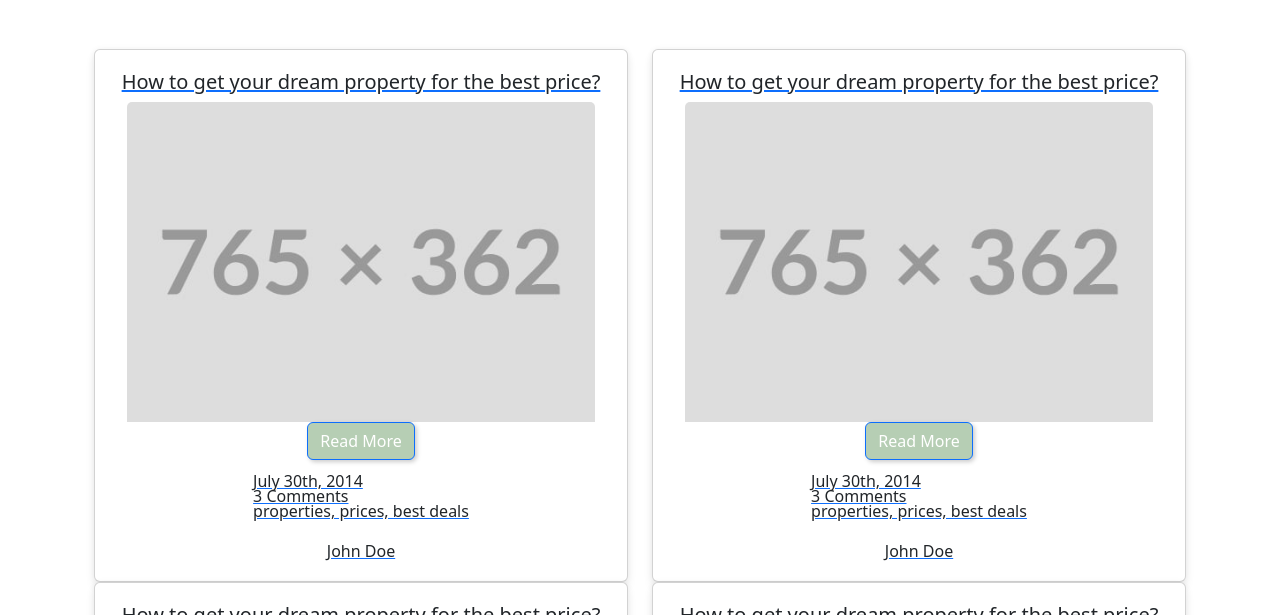
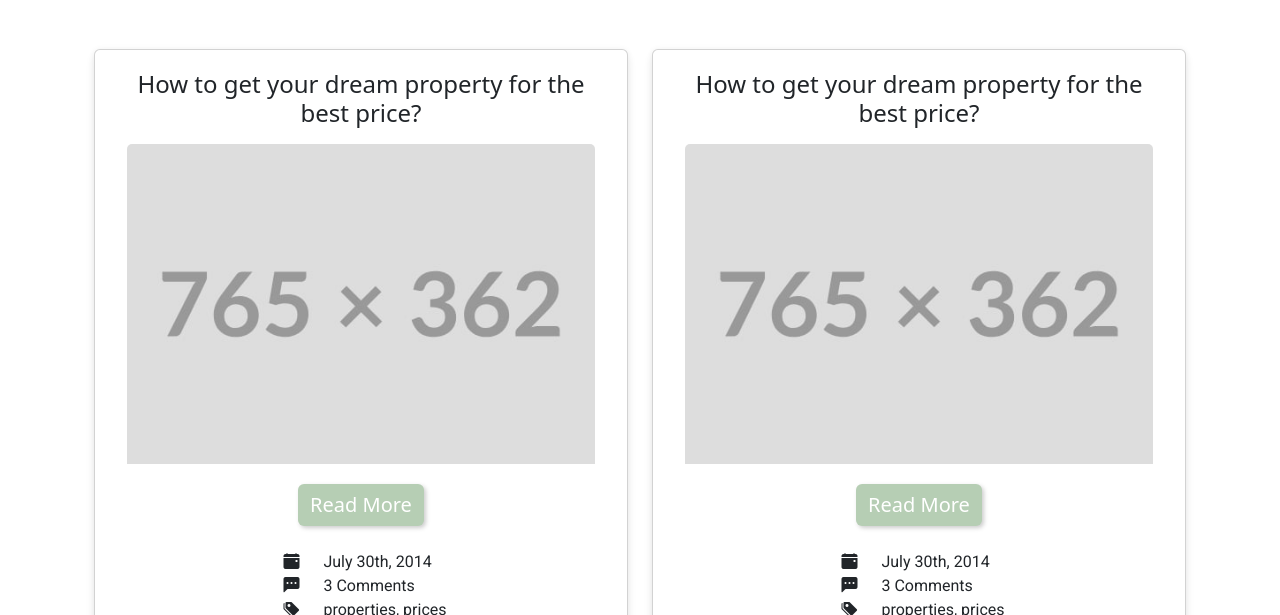
Before and after one commit to benwpsefton/my-react-app, a React app: page /news in a window 1280 px wide. Shown: the part 337-952 px from the top of the page. Built offline with nearby package versions, Linux system fonts and the light colour scheme.

Commit message:
finished news and article functionality, NewsArticleList and ArticleDetail both added/finished, added src/data and src/pages

```diff
--- a/src/App.css
+++ b/src/App.css
@@ -6,6 +6,7 @@ body {
     margin-right: 0;
     padding-right: 0;
     overflow-x: hidden;
+    font-family: "Roboto", sans-serif;
 }
 
 section {
@@ -123,7 +124,9 @@ h2 {
 
 .news-row {
   display: flex;
-  justify-content: space-between;
-  gap: 3rem;
-  margin-bottom: 3rem;
+  justify-content: center;
+  align-items: center;
+  text-align: center;
+  gap: 1.5rem;
+  margin: 0;
 }
--- a/src/App.js
+++ b/src/App.js
@@ -5,6 +5,7 @@ import News from "./pages/News"
 import Regions from "./pages/Regions"
 import Contact from "./pages/Contact"
 import { Route, Routes } from "react-router-dom"
+import ArticleDetail from "./components/ArticleDetail"
 
 function App() {
     return (
@@ -16,6 +17,7 @@ function App() {
                     <Route path="/news" element={ <News></News> }></Route>
                     <Route path="/regions" element={ <Regions></Regions> }></Route>
                     <Route path="/contact" element={ <Contact></Contact> }></Route>
+                    <Route path="/articles/:id" element={<ArticleDetail></ArticleDetail>}></Route>
                 </Routes>
             </div>
         </>
--- /dev/null
+++ b/src/components/ArticleDetail.js
@@ -0,0 +1,44 @@
+import React from "react"
+import { useParams, Link } from "react-router-dom"
+import { articles } from "../data/articles"
+import GetImage from "../components/GetImage"
+import { Container, Col, Row, Button } from "react-bootstrap"
+
+export default function ArticleDetail() {
+  const { id } = useParams()
+  const article = articles.find(a => a.id === parseInt(id))
+
+  if (!article) {
+    return (
+      <Container className="text-center mt-5">
+        <h2>Article not found</h2>
+        <Link to="/news">
+          <Button variant="primary" className="mt-3">Back to News</Button>
+        </Link>
+      </Container>
+    )
+  }
+
+  return (
+    <Container className="my-5">
+      <Col sm={8}>
+        <h1 className="mb-4">{article.title}</h1>
+        <img
+          src={GetImage(article)}
+          alt={article.title}
+          className="img-fluid mb-4"
+        ></img>
+        <p><strong>Date:</strong> {article.date}</p>
+        <p><strong>Author:</strong> {article.author}</p>
+        <p><strong>Tags:</strong> {article.tags}</p>
+        <p className="mt-4">
+          Lorem ipsum dolor sit amet, consectetur adipiscing elit.
+          You can replace this with your article’s real content.
+        </p>
+        <Link to="/news">
+          <Button variant="primary" className="mt-4 border-0">Back to News</Button>
+        </Link>
+      </Col>
+    </Container>
+  )
+}
--- a/src/components/Navbar.js
+++ b/src/components/Navbar.js
@@ -6,7 +6,7 @@ export default function Navbar() {
     return (
         <Nav className="navbar navbar-expand-md navbar-dark sticky-top align-items-center justify-content-center">
             <Container className="container-xl justify-content-start">
-                <Link to="index.html" className="navbar-brand">
+                <Link to="/" className="navbar-brand">
                     <Container className="container align-items-center">
                         <img src="images/bazaar-logo.jpg" alt="logo" className="logo me-1 rounded d-inline"></img>
                         <p className="fw-bold text-light d-inline">One Ring Rentals</p>
--- a/src/components/NewsArticleList.js
+++ b/src/components/NewsArticleList.js
@@ -7,24 +7,33 @@ import GetImage from "./GetImage";
 export default function NewsArticleList() {
     const listItems = articles.map(article =>
         <Col key={article.id} md={6}>
-            <Link to="/article">
-                <Card className="text-center">
-                    <Card.Title>{article.title}</Card.Title>
+            <Link to={`/articles/${article.id}`} className="text-decoration-none">
+                <Card className="text-center mb-5">
+                    <Card.Title className="fs-4 mb-3">{article.title}</Card.Title>
                     <Container>
-                        <img className="card-img-top card-news-img" src={GetImage(article)} alt="preview"></img>
-                        <Button className="btn-primary">Read More</Button>
+                        <img className="card-img-top card-news-img mb-3" src={GetImage(article)} alt="preview"></img>
+                        <Button variant="primary" className="fs-5 mt-1 border-0">Read More</Button>
                     </Container>
-                    <Card.Body className="mx-auto text-start mb-2">
-                        <Card.Subtitle>{article.date}</Card.Subtitle>
-                        <Card.Subtitle>{article.comments}</Card.Subtitle>
-                        <Card.Subtitle>{article.tags}</Card.Subtitle>
-                    </Card.Body>
-
-                    <Card.Subtitle>{article.author}</Card.Subtitle>
+                    <Row className="mb-2 py-4 news-row">
+                        <Col xs="auto" className="d-flex flex-column align-items-end p-0 ms-2">
+                            <span><i className="bi bi-calendar-event-fill"></i></span>
+                            <span><i className="bi bi-chat-left-dots-fill"></i></span>
+                            <span><i className="bi bi-tags-fill"></i></span>
+                            <br></br>
+                            <span><i className="bi bi-pencil-square"></i></span>
+                        </Col>
+                        <Col xs="auto" className="d-flex flex-column align-items-start p-0 m-0">
+                            <span>{article.date}</span>
+                            <span>{article.comments}</span>
+                            <span>{article.tags}</span>
+                            <br></br>
+                            <span>{article.author}</span>
+                        </Col>
+                    </Row>
                 </Card>
             </Link>
         </Col>
     )
 
-    return <Row>{listItems}</Row>
+    return <Row className="justify-content-center align-items-center">{listItems}</Row>
 }
--- a/src/data/articles.js
+++ b/src/data/articles.js
@@ -4,30 +4,30 @@ export const articles = [{
     image: "article",
     date: "July 30th, 2014",
     comments: "3 Comments",
-    tags: "properties, prices, best deals",
+    tags: "properties, prices",
     author: "John Doe"
 }, {
-    id: 1,
+    id: 2,
     title: "How to get your dream property for the best price?",
     image: "article",
     date: "July 30th, 2014",
     comments: "3 Comments",
-    tags: "properties, prices, best deals",
+    tags: "properties, prices",
     author: "John Doe"
 }, {
-    id: 1,
+    id: 3,
     title: "How to get your dream property for the best price?",
     image: "article",
     date: "July 30th, 2014",
     comments: "3 Comments",
-    tags: "properties, prices, best deals",
+    tags: "properties, prices",
     author: "John Doe"
 }, {
-    id: 1,
+    id: 4,
     title: "How to get your dream property for the best price?",
     image: "article",
     date: "July 30th, 2014",
     comments: "3 Comments",
-    tags: "properties, prices, best deals",
+    tags: "properties, prices",
     author: "John Doe"
 }]
--- a/src/pages/Article.js
+++ /dev/null
@@ -1,5 +0,0 @@
-import NewsArticleList from "../components/NewsArticleList"
-
-export default function Article() {
-    return
-}
--- a/webpack.config.js
+++ b/webpack.config.js
@@ -45,6 +45,7 @@ module.exports = {
       directory: path.join(__dirname, "public"),
     },
     compress: true,
+    historyApiFallback: true,
     port: 3000,
   },
 };
```
Also changed, not shown: src/pages/articles/1.js (added, +37 -0 lines), src/pages/articles/2.js (added, +37 -0 lines), src/pages/articles/3.js (added, +37 -0 lines), src/pages/articles/4.js (added, +37 -0 lines).
